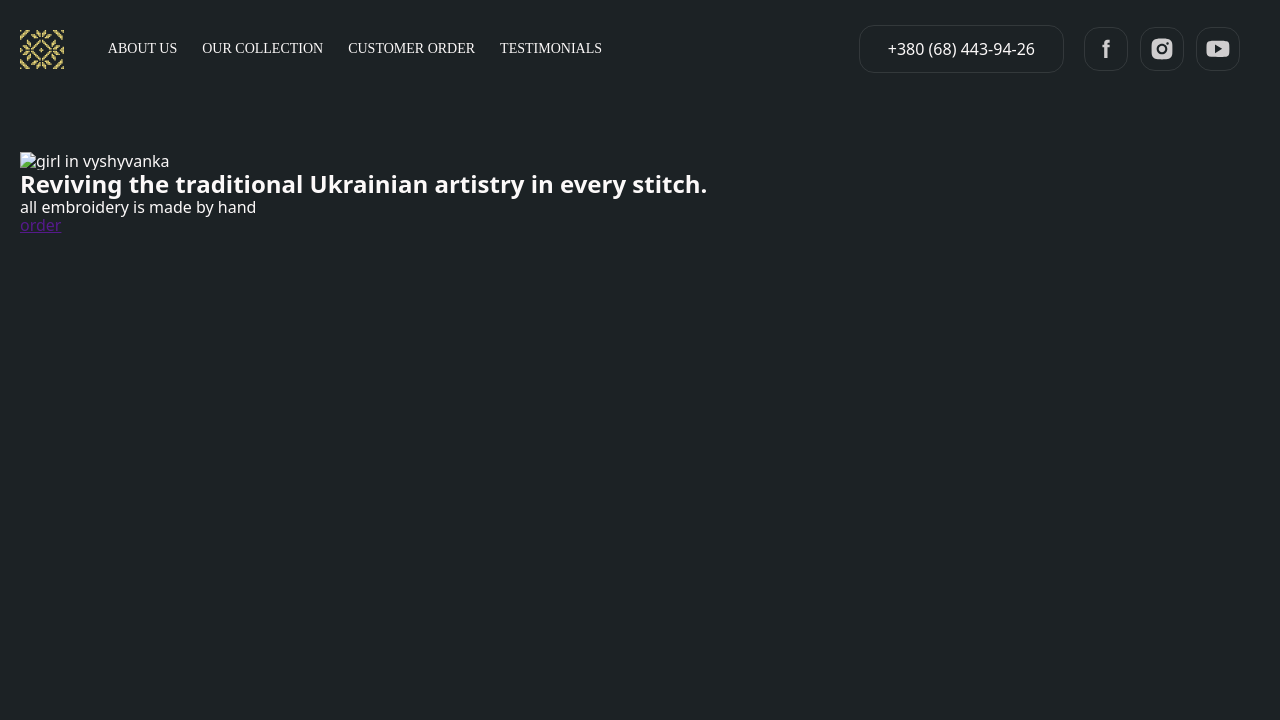
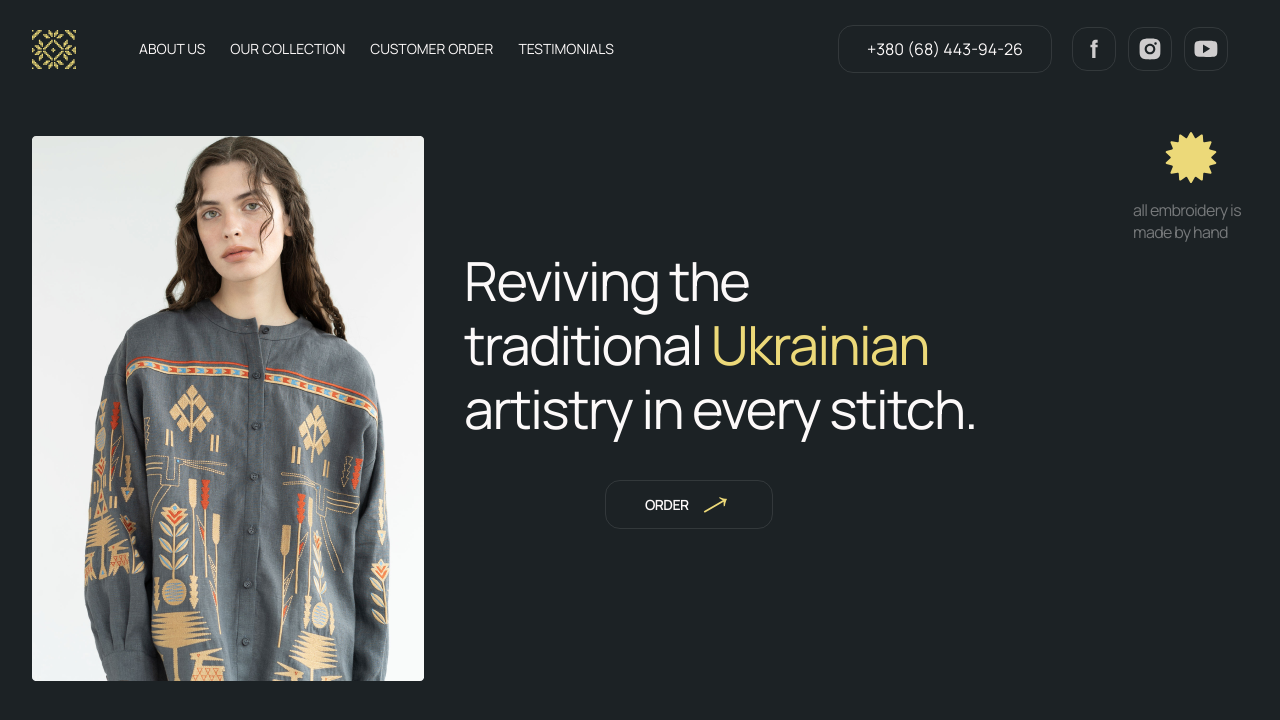
Before and after one commit to laposhko/vyshyvankaVibes, a plain HTML site: page index.html in a window 1280 px wide. Drawn offline with Linux system fonts and the light colour scheme.

Commit message:
hero done

```diff
--- /dev/null
+++ b/css/basic.css
@@ -0,0 +1,53 @@
+:root {
+  --background-color: #1c2225;
+  --accent-color: #ecd979;
+  --text-color: #fcf9f9;
+}
+h1,
+h2,
+h3,
+h4,
+ul,
+p {
+  margin: 0;
+  padding: 0;
+}
+body {
+  color: var(--text-color);
+  background: var(--background-color);
+  font-family: "Manrope", sans-serif;
+}
+button {
+  border: 0;
+}
+.is-hidden {
+  visibility: hidden;
+  opacity: 0;
+  pointer-events: none;
+}
+
+.link {
+  text-decoration: none;
+}
+.list {
+  list-style-type: none;
+}
+
+img {
+  display: block;
+  max-width: 100%;
+  height: auto;
+}
+
+.container {
+  width: 100%;
+  padding-left: 20px;
+  padding-right: 20px;
+}
+
+@media screen and (min-width: 768px) {
+  .container {
+    padding-left: 32px;
+    padding-right: 32px;
+  }
+}
--- a/css/styles.css
+++ b/css/header.css
@@ -1,48 +1,3 @@
-:root {
-  --background-color: #1c2225;
-  --accent-color: #ecd979;
-  --text-color: #fcf9f9;
-}
-h1,
-h2,
-h3,
-h4,
-ul,
-p {
-  margin: 0;
-  padding: 0;
-}
-body {
-  color: var(--text-color);
-  background: var(--background-color);
-}
-button {
-  border: 0;
-}
-.is-hidden {
-  visibility: hidden;
-  opacity: 0;
-  pointer-events: none;
-}
-
-.link {
-  text-decoration: none;
-}
-.list {
-  list-style-type: none;
-}
-
-img {
-  display: block;
-  max-width: 100%;
-  height: auto;
-}
-
-.container {
-  width: 100%;
-  padding-left: 20px;
-  padding-right: 20px;
-}
 /* header */
 .header {
   height: 52px;
@@ -57,24 +12,27 @@ img {
   align-items: center;
 }
 .header-nav {
+  color: var(--text-color);
+
   display: flex;
   /* flex-direction: row; */
   justify-content: space-between;
   align-items: center;
   width: 582px;
+  font-size: 14px;
+  font-weight: 400;
+  line-height: 18px; /* 128.571% */
+  text-transform: uppercase;
 }
 .header-logo {
   width: 44px;
   height: 39px;
 }
 .header-nav_item {
-  color: var(--text-color);
-  font-family: Manrope;
+  /* font-family: Manrope;
   font-size: 14px;
-  font-style: normal;
-  font-weight: 400;
   line-height: 18px; /* 128.571% */
-  text-transform: uppercase;
+  /* text-transform: uppercase; */
   margin-right: 25px;
 }
 .header-nav_item:last-child {
@@ -168,39 +126,3 @@ img {
 }
 .mobmenu-close {
 }
-/* hero */
-.hero {
-  padding-top: 100px;
-}
-.container {
-}
-.hero-title {
-}
-.hero-title-accent {
-}
-.hero-note {
-}
-.hero-description {
-}
-.hero-button {
-}
-
-/* about */
-.about {
-}
-
-/* collection */
-.collection {
-}
-
-/* order */
-.order {
-}
-
-/* testimonials */
-.testimonials {
-}
-
-/* footer */
-.footer {
-}
--- /dev/null
+++ b/css/hero.css
@@ -0,0 +1,141 @@
+/* hero */
+.hero {
+}
+
+.hero-block {
+  padding-top: 84px;
+  display: flex;
+  flex-direction: column-reverse;
+}
+
+@media screen and (min-width: 1280px) {
+  .hero-block {
+    flex-direction: row;
+    align-items: center;
+  }
+}
+@media screen and (min-width: 768px) {
+  .hero-img {
+    width: 413px;
+  }
+}
+@media screen and (min-width: 1280px) {
+  .hero-img {
+    width: 392px;
+    margin-right: 40px;
+  }
+}
+.hero-text {
+  font-family: Manrope;
+  font-size: 44px;
+  font-style: normal;
+  font-weight: 400;
+  line-height: 48px; /* 109.091% */
+  letter-spacing: -1.32px;
+  margin-bottom: 40px;
+}
+@media screen and (min-width: 768px) {
+  .hero-text {
+    display: flex;
+    flex-wrap: wrap;
+    flex-direction: row;
+    justify-content: space-between;
+  }
+}
+@media screen and (min-width: 1280px) {
+  .hero-text {
+    /* width: 300px; */
+  }
+}
+.hero-title {
+  margin-bottom: 20px;
+  font-size: 44px;
+  font-weight: 400;
+  line-height: 48px; /* 109.091% */
+  letter-spacing: -1.32px;
+}
+@media screen and (min-width: 768px) {
+  .hero-title {
+    font-size: 54px;
+    line-height: 64px; /* 118.519% */
+    letter-spacing: -1.62px;
+    width: 549px;
+    margin-right: calc(100% - 549px - 115px);
+  }
+}
+@media screen and (min-width: 1280px) {
+  .hero-title {
+    width: 518px;
+    margin-bottom: 40px;
+
+    margin-right: 115px;
+  }
+}
+.hero-title-accent {
+  color: var(--accent-color);
+}
+.hero-note {
+  display: none;
+}
+@media screen and (min-width: 768px) {
+  .hero-note {
+    display: flex;
+    flex-direction: column;
+    width: 115px;
+    align-items: center;
+  }
+}
+@media screen and (min-width: 1280px) {
+  .hero-note {
+    transform: translateY(-116px);
+  }
+}
+.hero-note-img {
+  width: 52px;
+  height: 51px;
+  margin-bottom: 16px;
+}
+.hero-description {
+  color: rgba(252, 249, 249, 0.4);
+
+  font-size: 16px;
+  font-style: normal;
+  font-weight: 400;
+  line-height: normal;
+  letter-spacing: -0.64px;
+}
+.hero-button {
+  display: flex;
+  width: 154px;
+  height: 49px;
+  padding: 14px 36px;
+  justify-content: center;
+  align-items: center;
+  text-align: center;
+  color: var(--text-color);
+  border-radius: 15px;
+  border: 1px solid rgba(252, 249, 249, 0.1);
+  font-family: Manrope;
+  font-size: 14px;
+  font-style: normal;
+  font-weight: 600;
+  line-height: normal;
+  letter-spacing: -0.56px;
+  text-transform: uppercase;
+  margin-left: 70px;
+}
+
+@media screen and (min-width: 768px) {
+  .hero-button {
+    width: 168px;
+    padding: 14px 39px;
+  }
+}
+@media screen and (min-width: 1280px) {
+  .hero-button {
+    margin-left: 141px;
+  }
+}
+.hero-button-icon {
+  margin-left: 14px;
+}
--- a/index.html
+++ b/index.html
@@ -4,8 +4,15 @@
     <meta charset="UTF-8" />
     <meta name="viewport" content="width=device-width, initial-scale=1.0" />
     <title>Vyshyvanka Vibes</title>
+    <link rel="preconnect" href="https://fonts.googleapis.com">
+<link rel="preconnect" href="https://fonts.gstatic.com" crossorigin>
+<link href="https://fonts.googleapis.com/css2?family=Manrope:wght@400;500;600&display=swap" rel="stylesheet">
     <link rel="stylesheet" href="css/modern-normalize.css" />
-    <link rel="stylesheet" href="css/styles.css" />
+    <link rel="stylesheet" href="css/basic.css" />
+        <link rel="stylesheet" href="css/header.css" />
+                <link rel="stylesheet" href="css/hero.css" />
+
+
   </head>
   <body>
     <header class="header">
@@ -82,18 +89,25 @@
     </header>
     <main>
       <section class="hero">
-        <div class="container">
-          <img src="" alt="girl in vyshyvanka" />
+        <div class="container hero-block">
+          <img class="hero-img" src="./images/hero-girl.png" alt="girl in vyshyvanka" />
+          <div class="hero-text">
           <h1 class="hero-title">
             Reviving the traditional
             <span class="hero-title-accent">Ukrainian</span> artistry in every
             stitch.
           </h1>
           <div class="hero-note">
-            <img src="" alt="" />
+            <img class="hero-note-img" src="./images/star.svg" alt="star" />
             <p class="hero-description">all embroidery is made by hand</p>
           </div>
-          <a href="" class="hero-button">order</a>
+          <a href="" class="hero-button link">order
+            <img class="hero-button-icon" src="./images/arrow.svg" alt="">
+            <svg  width="26px" height="10px">
+              <use href="./images/arrow.svg"></use>
+            </svg>
+          </a>
+          </div>
         </div>
       </section>
       <section class="about"><div class="container"></div></section>
```
Also changed, not shown: images/arrow.svg (added), images/hero-girl.png (added), images/star.svg (added).
